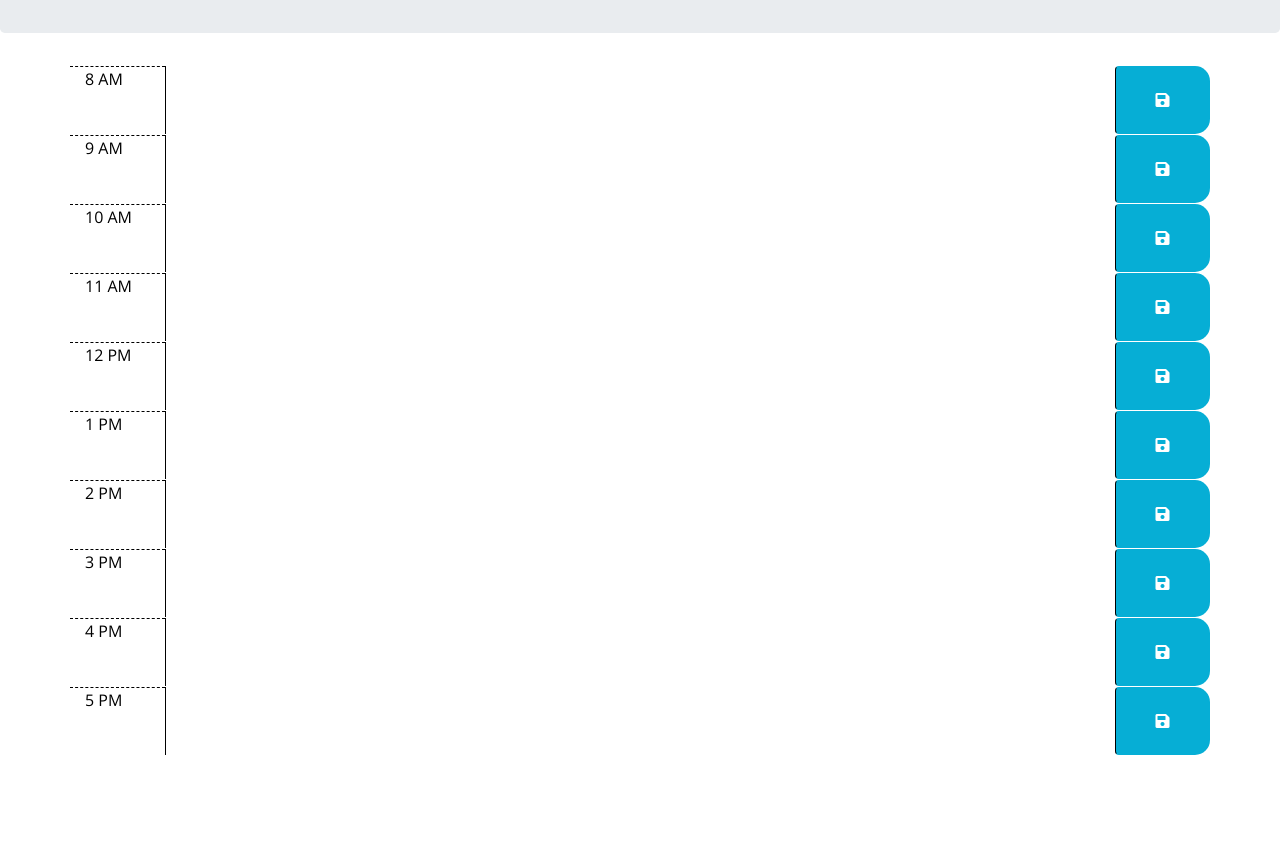
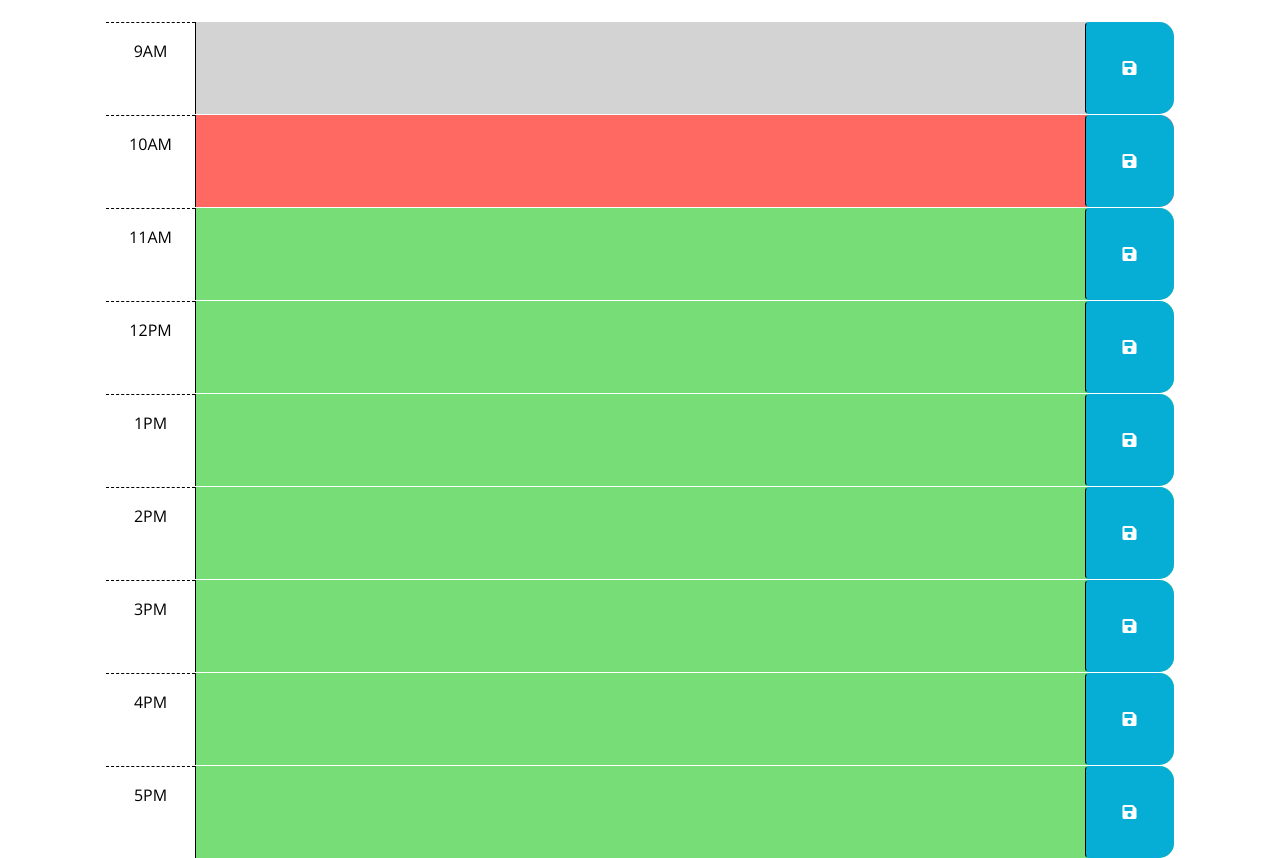
Before and after one commit to Rippi9/Work-day-scheduler, a plain HTML site: page index.html in a window 1280 px wide. Shown: the part 235-1093 px from the top of the page. Before the commit the page ends 990 px from the top, so only its background shows below. Drawn offline with nearby package versions, Linux system fonts and the light colour scheme; files that its build step writes are made by us from their sources.

Commit message:
class html change for js

```diff
--- a/Assets/css/style.css
+++ b/Assets/css/style.css
@@ -32,7 +32,7 @@ textarea {
 
 .past {
   background-color: #d3d3d3;
-  color: white;
+  color: rgb(252, 248, 248);
 }
 
 .present {
--- a/index.html
+++ b/index.html
@@ -5,121 +5,100 @@
   <meta charset="UTF-8" />
   <meta name="viewport" content="width=device-width, initial-scale=1.0" />
   <meta http-equiv="X-UA-Compatible" content="ie=edge" />
-	<link rel="stylesheet" href="https://stackpath.bootstrapcdn.com/bootstrap/4.3.1/css/bootstrap.min.css" />
+  <link rel="stylesheet" href="https://cdn.jsdelivr.net/npm/bootstrap@5.1.3/dist/css/bootstrap.min.css" />
   <link rel="stylesheet" href="https://use.fontawesome.com/releases/v5.8.1/css/all.css"
     integrity="sha384-50oBUHEmvpQ+1lW4y57PTFmhCaXp0ML5d60M1M7uH2+nqUivzIebhndOJK28anvf" crossorigin="anonymous" />
   <link href="https://fonts.googleapis.com/css?family=Open+Sans&display=swap" rel="stylesheet" />
-	<link rel="stylesheet" href="./assets/css/style.css" />
-	<title>Work Day Scheduler - Challenge 5: Third-Party APIs </title>
+  <link rel="stylesheet" href="./css/style.css" />
+  <title>Work Day Scheduler</title>
 </head>
 
 <body>
-
-	<header class="jumbotron">
+  <header class="p-5 mb-4 border-5 border-bottom border-dark text-center">
     <h1 class="display-3">Work Day Scheduler</h1>
     <p class="lead">A simple calendar app for scheduling your work day</p>
     <p id="currentDay" class="lead"></p>
   </header>
+  <div id="timetable" class="container-lg px-5">
 
-	<div class="container">
+    <div id="hour-9" class="row time-block past">
+      <div class="col-2 col-md-1 hour text-center py-3">9AM</div>
+      <textarea id="no9" class="col-8 col-md-10 description" rows="3"> </textarea>
+      <button class="btn saveBtn col-2 col-md-1" aria-label="save">
+        <i class="fas fa-save" aria-hidden="true"></i>
+      </button>
+    </div>
+
+    <div id="hour-10" class="row time-block present">
+      <div class="col-2 col-md-1 hour text-center py-3">10AM</div>
+      <textarea id="no10" class="col-8 col-md-10 description" rows="3"> </textarea>
+      <button class="btn saveBtn col-2 col-md-1" aria-label="save">
+        <i class="fas fa-save" aria-hidden="true"></i>
+      </button>
+    </div>
+
+    <div id="hour-11" class="row time-block future">
+      <div class="col-2 col-md-1 hour text-center py-3">11AM</div>
+      <textarea id="no11" class="col-8 col-md-10 description" rows="3"> </textarea>
+      <button class="btn saveBtn col-2 col-md-1" aria-label="save">
+        <i class="fas fa-save" aria-hidden="true"></i>
+      </button>
+    </div>
+
+    <div id="hour-12" class="row time-block future">
+      <div class="col-2 col-md-1 hour text-center py-3">12PM</div>
+      <textarea id="no12" class="col-8 col-md-10 description" rows="3"> </textarea>
+      <button class="btn saveBtn col-2 col-md-1" aria-label="save">
+        <i class="fas fa-save" aria-hidden="true"></i>
+      </button>
+    </div>
+
+    <div id="hour-13" class="row time-block future">
+      <div class="col-2 col-md-1 hour text-center py-3">1PM</div>
+      <textarea id="no13" class="col-8 col-md-10 description" rows="3"> </textarea>
+      <button class="btn saveBtn col-2 col-md-1" aria-label="save">
+        <i class="fas fa-save" aria-hidden="true"></i>
+      </button>
+    </div>
+
+    <div id="hour-14" class="row time-block future">
+      <div class="col-2 col-md-1 hour text-center py-3">2PM</div>
+      <textarea id="no14" class="col-8 col-md-10 description" rows="3"> </textarea>
+      <button class="btn saveBtn col-2 col-md-1" aria-label="save">
+        <i class="fas fa-save" aria-hidden="true"></i>
+      </button>
+    </div>
+
+    <div id="hour-15" class="row time-block future">
+      <div class="col-2 col-md-1 hour text-center py-3">3PM</div>
+      <textarea id="no15" class="col-8 col-md-10 description" rows="3"> </textarea>
+      <button class="btn saveBtn col-2 col-md-1" aria-label="save">
+        <i class="fas fa-save" aria-hidden="true"></i>
+      </button>
+    </div>
+
+    <div id="hour-16" class="row time-block future">
+      <div class="col-2 col-md-1 hour text-center py-3">4PM</div>
+      <textarea id="no16" class="col-8 col-md-10 description" rows="3"> </textarea>
+      <button class="btn saveBtn col-2 col-md-1" aria-label="save">
+        <i class="fas fa-save" aria-hidden="true"></i>
+      </button>
+    </div>
+
+    <div id="hour-17" class="row time-block future">
+      <div class="col-2 col-md-1 hour text-center py-3">5PM</div>
+      <textarea id="no17" class="col-8 col-md-10 description" rows="3"> </textarea>
+      <button class="btn saveBtn col-2 col-md-1" aria-label="save">
+        <i class="fas fa-save" aria-hidden="true"></i>
+      </button>
+    </div>
 
 
+    <script src="https://code.jquery.com/jquery-3.4.1.min.js"></script>
+    <script src="https://cdn.jsdelivr.net/npm/dayjs@1.11.3/dayjs.min.js"
+      integrity="sha256-iu/zLUB+QgISXBLCW/mcDi/rnf4m4uEDO0wauy76x7U=" crossorigin="anonymous"></script>
 
-		<div id="hour-8" class="row time-block">
-            <div class="col-md-1 hour">
-                8 AM
-            </div>
-            <textarea class="col-md-10 description">
-            </textarea>
-            <button class="btn saveBtn col-md-1"><i class="fas fa-save"></i></button>
-        </div>
-
-		<div id="hour-9" class="row time-block">
-            <div class="col-md-1 hour">
-                9 AM
-            </div>
-            <textarea class="col-md-10 description">
-            </textarea>
-            <button class="btn saveBtn col-md-1"><i class="fas fa-save"></i></button>
-        </div>
-
-		<div id="hour-10" class="row time-block">
-            <div class="col-md-1 hour">
-                10 AM
-            </div>
-            <textarea class="col-md-10 description">
-            </textarea>
-            <button class="btn saveBtn col-md-1"><i class="fas fa-save"></i></button>
-        </div>
-
-		<div id="hour-11" class="row time-block">
-            <div class="col-md-1 hour">
-                11 AM
-            </div>
-            <textarea class="col-md-10 description">
-            </textarea>
-            <button class="btn saveBtn col-md-1"><i class="fas fa-save"></i></button>
-        </div>
-
-		<div id="hour-12" class="row time-block">
-            <div class="col-md-1 hour">
-                12 PM
-            </div>
-            <textarea class="col-md-10 description">
-            </textarea>
-            <button class="btn saveBtn col-md-1"><i class="fas fa-save"></i></button>
-        </div>
-
-		<div id="hour-13" class="row time-block">
-            <div class="col-md-1 hour">
-                1 PM
-            </div>
-            <textarea class="col-md-10 description">
-            </textarea>
-            <button class="btn saveBtn col-md-1"><i class="fas fa-save"></i></button>
-        </div>
-
-		<div id="hour-14" class="row time-block">
-            <div class="col-md-1 hour">
-                2 PM
-            </div>
-            <textarea class="col-md-10 description">
-            </textarea>
-            <button class="btn saveBtn col-md-1"><i class="fas fa-save"></i></button>
-        </div>
-
-		<div id="hour-15" class="row time-block">
-            <div class="col-md-1 hour">
-                3 PM
-            </div>
-            <textarea class="col-md-10 description">
-            </textarea>
-            <button class="btn saveBtn col-md-1"><i class="fas fa-save"></i></button>
-        </div>
-
-		<div id="hour-16" class="row time-block">
-            <div class="col-md-1 hour">
-                4 PM
-            </div>
-            <textarea class="col-md-10 description">
-            </textarea>
-            <button class="btn saveBtn col-md-1"><i class="fas fa-save"></i></button>
-        </div>
-
-		<div id="hour-17" class="row time-block">
-            <div class="col-md-1 hour">
-                5 PM
-            </div>
-            <textarea class="col-md-10 description">
-            </textarea>
-            <button class="btn saveBtn col-md-1"><i class="fas fa-save"></i></button>
-        </div>
-
-	</div>
-
-	<script src="https://code.jquery.com/jquery-3.4.1.min.js"></script>
-	<script src="https://cdnjs.cloudflare.com/ajax/libs/moment.js/2.24.0/moment.min.js"></script>
-	<script src="./assets/js/script.js"></script>
+    <script src="./js/script.js"></script>
 </body>
 
 </html>
```
Also changed, not shown: Assets/js/script.js (line endings or trailing spaces). Lines whose indentation alone changed are shown as unchanged.
